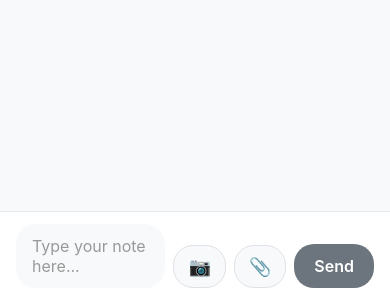
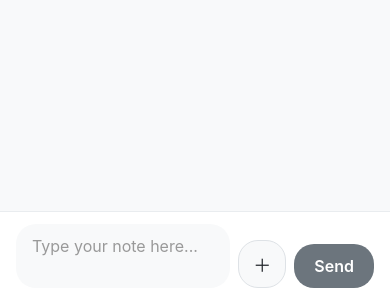
Before and after one commit to namuan/ChronoChat, a React Native app: screen /Main in a window 390 px wide. Shown: the part 544-844 px from the top of the page. Built offline with nearby package versions, Linux system fonts and the light colour scheme.

Commit message:
feat(MessageInputBar): refactor attachment buttons into expandable actions menu
Consolidate camera and file attachment buttons into a single expandable menu to improve UI cleanliness and user experience. Also update image picker media type configuration in MainScreen.

```diff
--- a/src/components/MessageInputBar.tsx
+++ b/src/components/MessageInputBar.tsx
@@ -11,6 +11,7 @@ import {
 import ImagePreviewRow from './ImagePreviewRow';
 
 import { FileAttachment } from '../context/NoteContext';
+import { useState } from 'react';
 
 interface MessageInputBarProps {
   inputText: string;
@@ -37,6 +38,7 @@ export default function MessageInputBar({
   onRemoveFile,
   sendDisabled = false,
 }: MessageInputBarProps) {
+  const [showActions, setShowActions] = useState(false);
   return (
     <KeyboardAvoidingView
       behavior={Platform.OS === 'ios' ? 'padding' : 'height'}
@@ -66,11 +68,8 @@ export default function MessageInputBar({
           maxLength={1000}
           editable={true}
         />
-        <TouchableOpacity style={styles.cameraButton} onPress={onPickImages}>
-          <Text style={styles.cameraButtonText}>📷</Text>
-        </TouchableOpacity>
-        <TouchableOpacity style={styles.attachButton} onPress={onPickFiles}>
-          <Text style={styles.attachButtonText}>📎</Text>
+        <TouchableOpacity style={styles.addButton} onPress={() => setShowActions(v => !v)}>
+          <Text style={styles.addButtonText}>＋</Text>
         </TouchableOpacity>
         <TouchableOpacity
           style={[styles.sendButton, sendDisabled && styles.sendButtonDisabled]}
@@ -80,6 +79,16 @@ export default function MessageInputBar({
           <Text style={styles.sendButtonText}>Send</Text>
         </TouchableOpacity>
       </View>
+      {showActions && (
+        <View style={styles.actionsRow}>
+          <TouchableOpacity style={styles.actionButton} onPress={onPickImages}>
+            <Text style={styles.actionButtonText}>📷 Photo</Text>
+          </TouchableOpacity>
+          <TouchableOpacity style={styles.actionButton} onPress={onPickFiles}>
+            <Text style={styles.actionButtonText}>📎 File</Text>
+          </TouchableOpacity>
+        </View>
+      )}
     </KeyboardAvoidingView>
   );
 }
@@ -107,7 +116,7 @@ const styles = StyleSheet.create({
     maxHeight: 100,
     marginRight: 8,
   },
-  cameraButton: {
+  addButton: {
     backgroundColor: '#f8f9fa',
     borderRadius: 20,
     paddingHorizontal: 14,
@@ -116,21 +125,25 @@ const styles = StyleSheet.create({
     borderColor: '#dee2e6',
     marginRight: 8,
   },
-  cameraButtonText: {
+  addButtonText: {
     fontSize: 18,
     color: '#212529',
   },
-  attachButton: {
+  actionsRow: {
+    flexDirection: 'row',
+    paddingTop: 8,
+  },
+  actionButton: {
     backgroundColor: '#f8f9fa',
-    borderRadius: 20,
-    paddingHorizontal: 14,
-    paddingVertical: 10,
+    borderRadius: 16,
+    paddingHorizontal: 12,
+    paddingVertical: 8,
+    marginRight: 8,
     borderWidth: 1,
     borderColor: '#dee2e6',
-    marginRight: 8,
   },
-  attachButtonText: {
-    fontSize: 18,
+  actionButtonText: {
+    fontSize: 14,
     color: '#212529',
   },
   filesRow: {
--- a/src/screens/MainScreen.tsx
+++ b/src/screens/MainScreen.tsx
@@ -52,7 +52,7 @@ export default function MainScreen({ navigation }: any) {
       return;
     }
     const result = await ImagePicker.launchImageLibraryAsync({
-      mediaTypes: ImagePicker.MediaTypeOptions.Images,
+      mediaTypes: ['images'],
       allowsMultipleSelection: true,
       quality: 1,
     });
```
